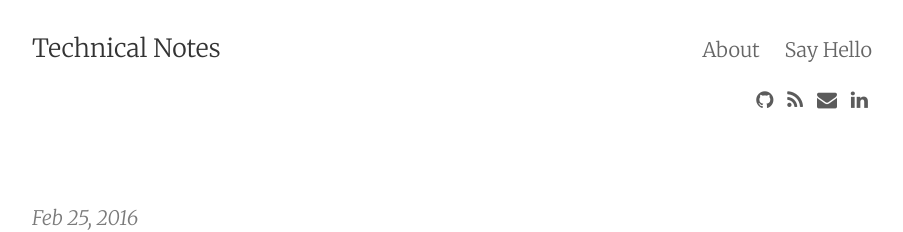
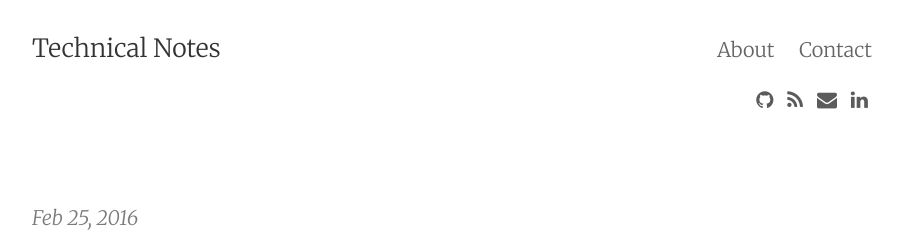
Before and after one commit to nologic/blog, a Jekyll site: the page built from index.html, in a window 1280 px wide. Shown: the top 232 px of the page, without its empty margins (188-1091 px from the left). Built offline with Jekyll 4.4.1, drawn with Linux system fonts in a browser that asks for light colours; nearby versions of some CDN libraries; the list of posts is cut into pages by our own code.

Commit message:
Update contact.html

```diff
--- a/contact.html
+++ b/contact.html
@@ -1,7 +1,6 @@
 ---
 layout: page
-title: Say Hello
-permalink: /contact/
+title: Contact
 tags: contact
 ---
 
```
